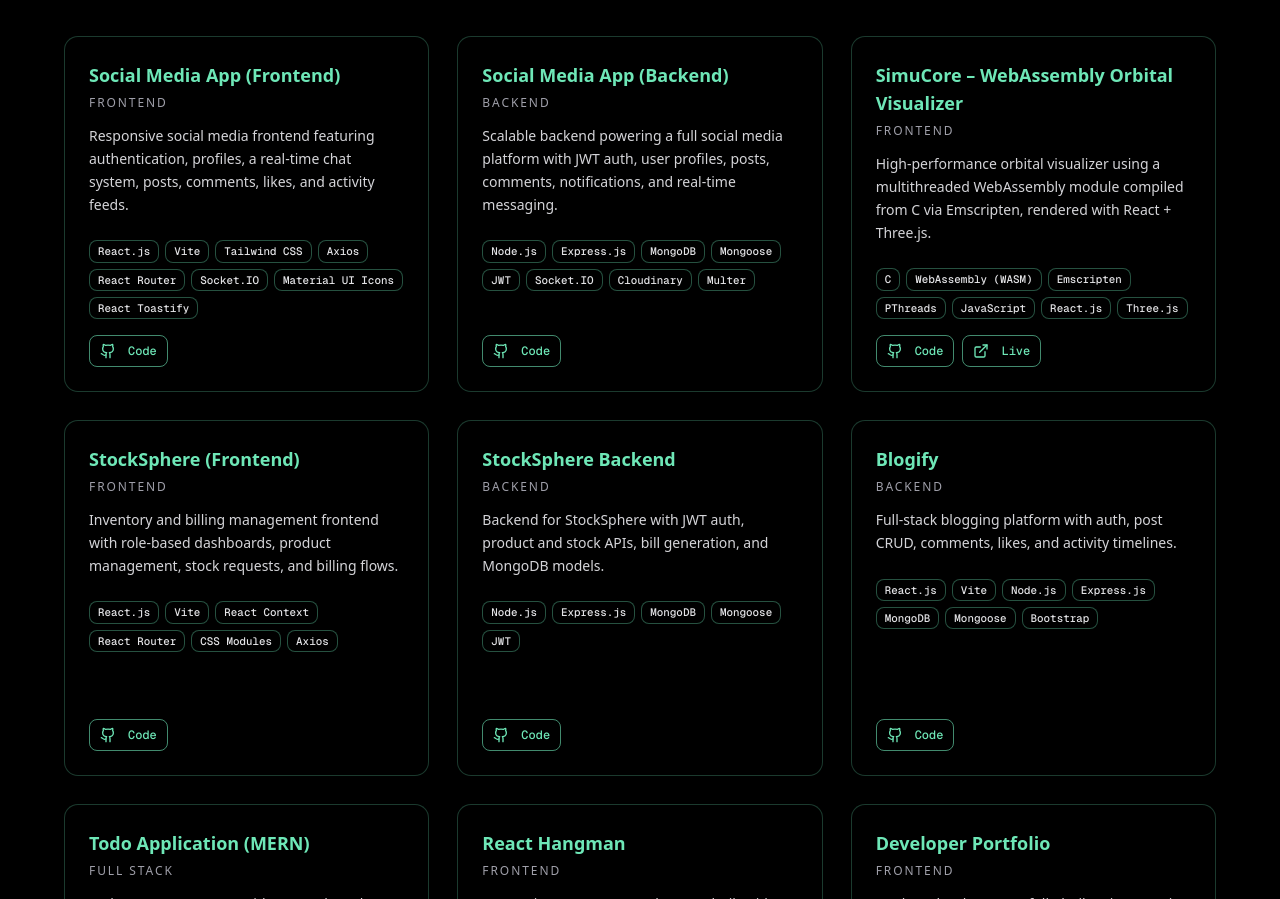
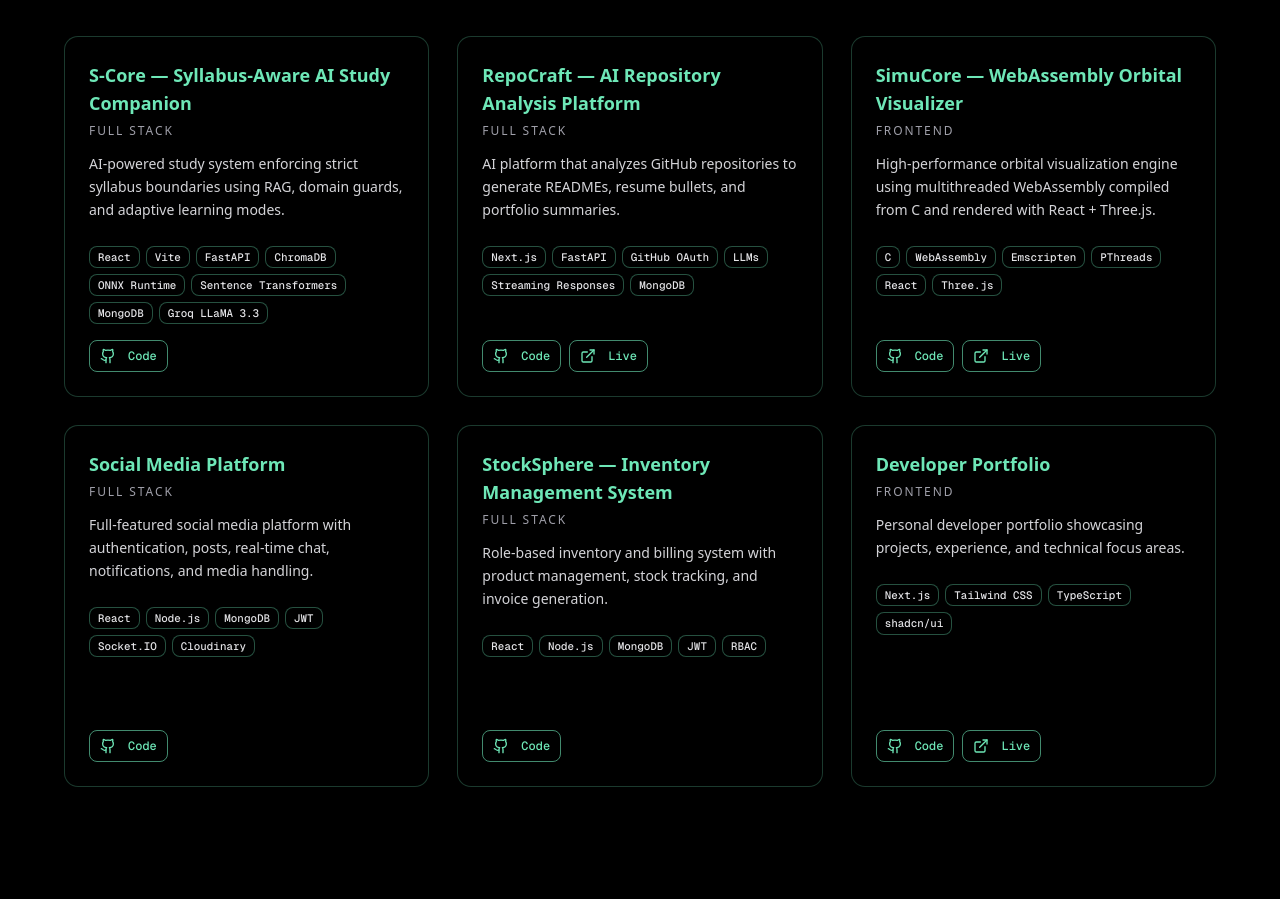
Before and after one commit to jhapriyansh/portfolio, a Next.js app: page / in a window 1280 px wide. Shown: the part 1901-2800 px from the top of the page. Built offline with nearby package versions, Linux system fonts and the light colour scheme.

Commit message:
Update project details in ProjectsSection component

```diff
--- a/src/components/ProjectsSection.tsx
+++ b/src/components/ProjectsSection.tsx
@@ -14,135 +14,102 @@ import { motion } from "framer-motion";
 
 const projects = [
   {
-    title: "Social Media App (Frontend)",
+    title: "S-Core — Syllabus-Aware AI Study Companion",
+    type: "fs",
+    description:
+      "AI-powered study system enforcing strict syllabus boundaries using RAG, domain guards, and adaptive learning modes.",
+    tech: [
+      "React",
+      "Vite",
+      "FastAPI",
+      "ChromaDB",
+      "ONNX Runtime",
+      "Sentence Transformers",
+      "MongoDB",
+      "Groq LLaMA 3.3",
+    ],
+    github: "https://github.com/jhapriyansh/s-core-frontend",
+    live: "#",
+  },
+
+  {
+    title: "RepoCraft — AI Repository Analysis Platform",
+    type: "fs",
+    description:
+      "AI platform that analyzes GitHub repositories to generate READMEs, resume bullets, and portfolio summaries.",
+    tech: [
+      "Next.js",
+      "FastAPI",
+      "GitHub OAuth",
+      "LLMs",
+      "Streaming Responses",
+      "MongoDB",
+    ],
+    github: "https://github.com/jhapriyansh/repocraft",
+    live: "https://repocraft-phi.vercel.app",
+  },
+
+  {
+    title: "SimuCore — WebAssembly Orbital Visualizer",
     type: "fe",
     description:
-      "Responsive social media frontend featuring authentication, profiles, a real-time chat system, posts, comments, likes, and activity feeds.",
-    tech: [
-      "React.js",
-      "Vite",
-      "Tailwind CSS",
-      "Axios",
-      "React Router",
-      "Socket.IO",
-      "Material UI Icons",
-      "React Toastify",
-    ],
-    github: "https://github.com/jhapriyansh/socialmedia-app",
-    live: "#",
-  },
-  {
-    title: "Social Media App (Backend)",
-    type: "be",
-    description:
-      "Scalable backend powering a full social media platform with JWT auth, user profiles, posts, comments, notifications, and real-time messaging.",
-    tech: [
-      "Node.js",
-      "Express.js",
-      "MongoDB",
-      "Mongoose",
-      "JWT",
-      "Socket.IO",
-      "Cloudinary",
-      "Multer",
-    ],
-    github: "https://github.com/jhapriyansh/socialmedia-app-backend",
-    live: "#",
-  },
-  {
-    title: "SimuCore – WebAssembly Orbital Visualizer",
-    type: "fe",
-    description:
-      "High-performance orbital visualizer using a multithreaded WebAssembly module compiled from C via Emscripten, rendered with React + Three.js.",
+      "High-performance orbital visualization engine using multithreaded WebAssembly compiled from C and rendered with React + Three.js.",
     tech: [
       "C",
-      "WebAssembly (WASM)",
+      "WebAssembly",
       "Emscripten",
       "PThreads",
-      "JavaScript",
-      "React.js",
+      "React",
       "Three.js",
     ],
     github: "https://github.com/jhapriyansh/simucore",
     live: "https://simucore.netlify.app",
   },
+
   {
-    title: "StockSphere (Frontend)",
-    type: "fe",
+    title: "Social Media Platform",
+    type: "fs",
     description:
-      "Inventory and billing management frontend with role-based dashboards, product management, stock requests, and billing flows.",
+      "Full-featured social media platform with authentication, posts, real-time chat, notifications, and media handling.",
     tech: [
-      "React.js",
-      "Vite",
-      "React Context",
-      "React Router",
-      "CSS Modules",
-      "Axios",
+      "React",
+      "Node.js",
+      "MongoDB",
+      "JWT",
+      "Socket.IO",
+      "Cloudinary",
+    ],
+    github: "https://github.com/jhapriyansh/socialmedia-app",
+    live: "#",
+  },
+
+  {
+    title: "StockSphere — Inventory Management System",
+    type: "fs",
+    description:
+      "Role-based inventory and billing system with product management, stock tracking, and invoice generation.",
+    tech: [
+      "React",
+      "Node.js",
+      "MongoDB",
+      "JWT",
+      "RBAC",
     ],
     github: "https://github.com/jhapriyansh/stocksphereims",
     live: "#",
   },
-  {
-    title: "StockSphere Backend",
-    type: "be",
-    description:
-      "Backend for StockSphere with JWT auth, product and stock APIs, bill generation, and MongoDB models.",
-    tech: ["Node.js", "Express.js", "MongoDB", "Mongoose", "JWT"],
-    github: "https://github.com/jhapriyansh/stocksphereims-be",
-    live: "#",
-  },
-  {
-    title: "Blogify",
-    type: "be",
-    description:
-      "Full-stack blogging platform with auth, post CRUD, comments, likes, and activity timelines.",
-    tech: [
-      "React.js",
-      "Vite",
-      "Node.js",
-      "Express.js",
-      "MongoDB",
-      "Mongoose",
-      "Bootstrap",
-    ],
-    github: "https://github.com/jhapriyansh/blogify",
-    live: "#",
-  },
-  {
-    title: "Todo Application (MERN)",
-    type: "fs",
-    description:
-      "Task management app with JWT auth, task CRUD, filtering, and a clean React UI backed by Node/Express and MongoDB.",
-    tech: [
-      "React.js",
-      "Bootstrap",
-      "Node.js",
-      "Express.js",
-      "MongoDB",
-      "Mongoose",
-    ],
-    github: "https://github.com/jhapriyansh/todo-mern-app",
-    live: "#",
-  },
-  {
-    title: "React Hangman",
-    type: "fe",
-    description:
-      "Interactive Hangman puzzle game built with React and TypeScript with animated drawing stages.",
-    tech: ["React.js", "TypeScript", "CSS", "Vite"],
-    github: "https://github.com/jhapriyansh/react-hangman",
-    live: "https://react-hangman-delta.vercel.app/",
-  },
+
   {
     title: "Developer Portfolio",
     type: "fe",
     description:
-      "Modern developer portfolio built using Next.js, Tailwind CSS, and shadcn/ui.",
-    tech: ["Next.js", "Tailwind CSS", "shadcn/ui", "TypeScript"],
+      "Personal developer portfolio showcasing projects, experience, and technical focus areas.",
+    tech: ["Next.js", "Tailwind CSS", "TypeScript", "shadcn/ui"],
     github: "https://github.com/jhapriyansh/portfolio",
     live: "https://priyanshujha-portfolio.vercel.app/",
   },
 ];
+
 
 export default function ProjectsSection() {
   return (
```
